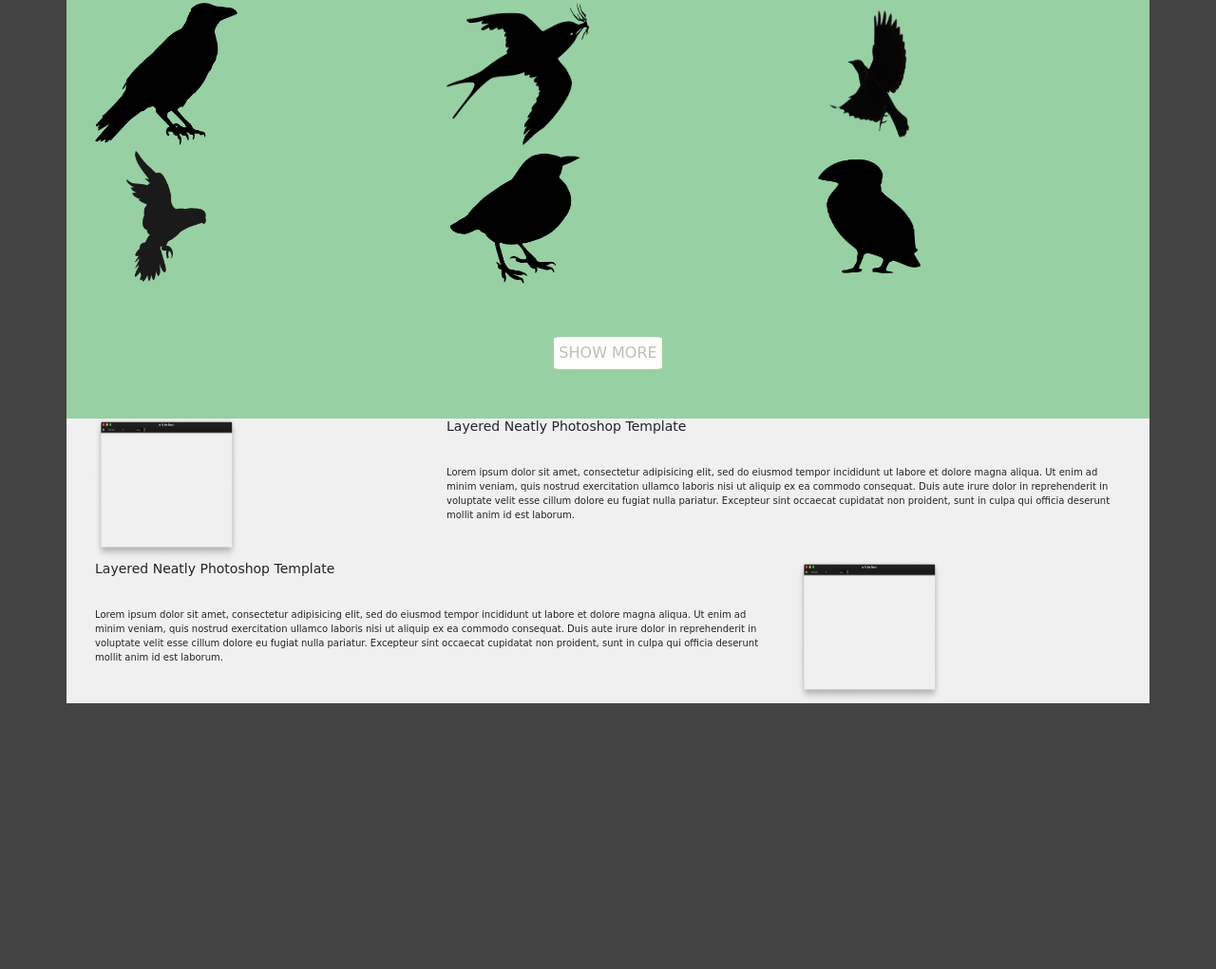
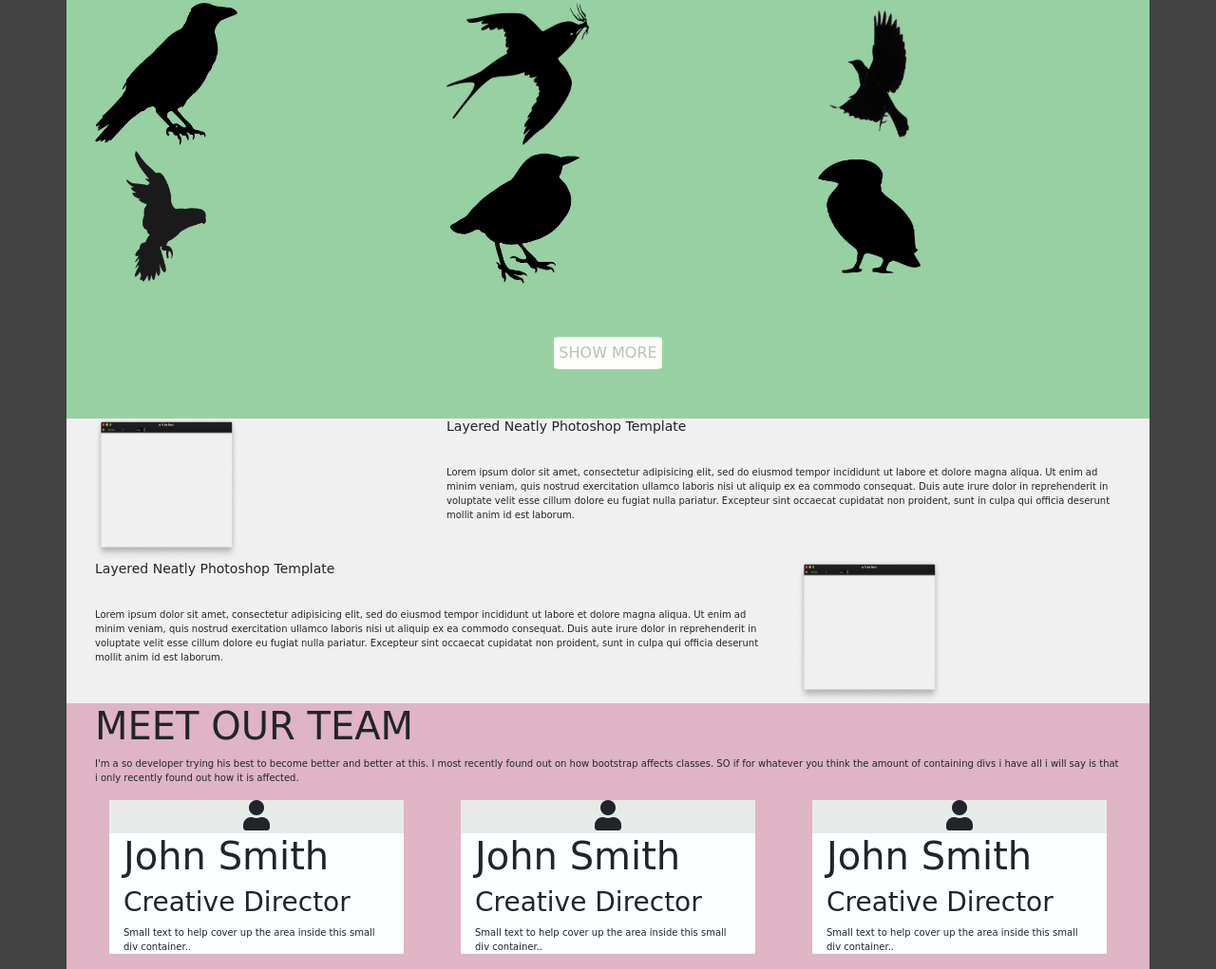
Before and after one commit to sagastumel/colorflatproject, a plain HTML site: page index.html in a window 1280 px wide. Shown: the part 580-1601 px from the top of the page at 95% size. Before the commit the page ends 1321 px from the top, so only its background shows below. Drawn offline with nearby package versions, Linux system fonts and the light colour scheme; a web font is replaced by a local one.

Commit message:
last commit for the day.. have to find some time for the gym.. also new div added with use dummy content

```diff
--- a/css/style.css
+++ b/css/style.css
@@ -77,10 +77,6 @@ padding: 10px;
 div.container.three{
   height: auto;
 }
-div.col-4{
-  height: auto;
-  width: 150px;
-}
 .three{
 background-color: #97d0a3;
 }
@@ -107,12 +103,23 @@ background-color: #97d0a3;
 }
 
 /* End of green div */
+/* Start of white Div section four */
 .four{
 background-color: #f0f0f0;
 }
+.secfourtop{
+background-color: #e8eae9;
+text-align: center;
+}
+.secfourbtm{
+  background-color: #fbffff;
+}
+/* End white Div section four */
+/* Start Pink Div section five */
 .five{
 background-color:#dfb4c5;
 }
+/* End pink Div section five */
 .six{
 background-color:#b5d5e2;
 }
--- a/index.html
+++ b/index.html
@@ -125,7 +125,51 @@
       </div>
     </div>
     <div class="container five">
-
+      <div class="container">
+        <div class="">
+          <h1>MEET OUR TEAM</h1>
+          <p>I'm a so developer trying his best to become better and better at this. I most recently found out on how bootstrap affects classes. SO if for whatever you think the amount of containing divs i have all i will say is that i only recently found out how it is affected.</p>
+        </div>
+      </div>
+      <div class="container">
+        <div class="row">
+          <div class="col-4 sectionfour">
+            <div class="container" >
+              <div class="secfourtop">
+                <!-- TODO: Find a way to change the space between the the user fa icon -->
+                <span class="fapad"><i class="fas fa-user fa-2x"></i></span>
+              </div>
+              <div class="container secfourbtm">
+                <h1>John Smith</h1>
+                <h3>Creative Director</h3>
+                <p>Small text to help cover up the area inside this small div container..</p>
+              </div>
+            </div>
+          </div>
+          <div class="col-4 sectionfour">
+            <div class="container">
+              <div class=" secfourtop">
+                <span class="fapad"><i class="fas fa-user fa-2x"></i></span>
+              </div>
+              <div class="container secfourbtm">
+                <h1>John Smith</h1>
+                <h3>Creative Director</h3>
+                <p>Small text to help cover up the area inside this small div container..</p>
+              </div>
+            </div>
+          </div>
+          <div class="col-4 sectionfour">
+            <div class="container">
+              <div class="secfourtop">
+                <span class="fapad"><i class="fas fa-user fa-2x"></i></span>
+              </div>
+              <div class="container secfourbtm">
+              <h1>John Smith</h1>
+              <h3>Creative Director</h3>
+              <p>Small text to help cover up the area inside this small div container..</p>
+              </div>
+            </div>
+          </div>
     </div>
     <div class="container six">
 
```
